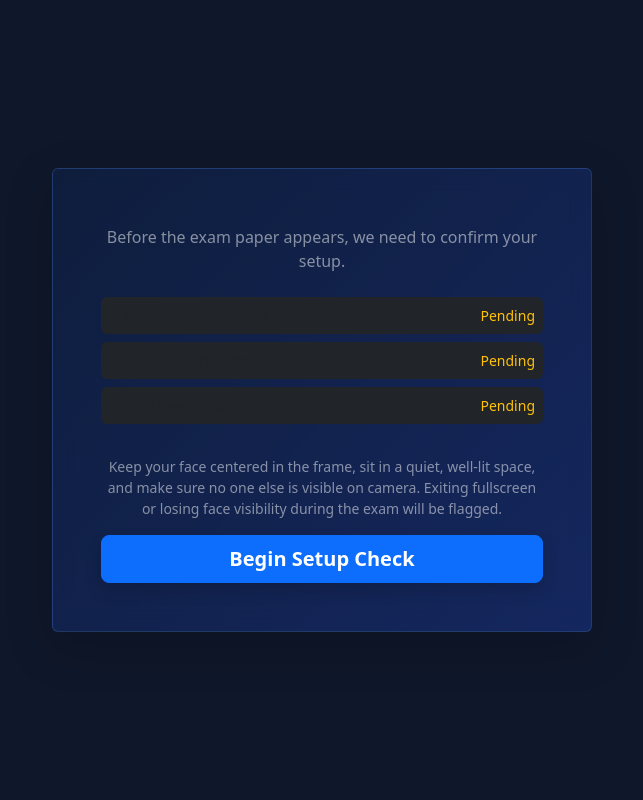
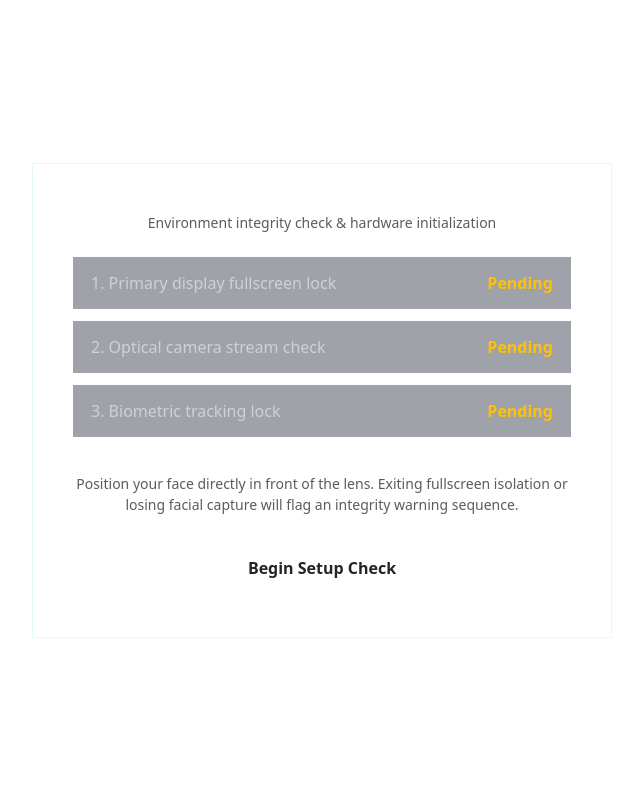
Before and after one commit to Jaskiratkaur912/ExamGuard-AI, a Flask app: template templates/exam_room.html in a window 1280 px wide. Shown: the whole page, without its empty margins (318-961 px from the left). Run offline with Flask 3, Linux system fonts and the light colour scheme; the template is opened without the code that fills it, so the values that code supplies are empty; some libraries are stand-ins or nearby versions.

Commit message:
Update exam_room.html

```diff
--- a/templates/exam_room.html
+++ b/templates/exam_room.html
@@ -1,103 +1,257 @@
-<!doctype html>
-<html lang="en">
-<head>
-  <meta charset="utf-8">
-  <meta name="viewport" content="width=device-width, initial-scale=1">
-  <title>{{ paper.title }} | Exam Room</title>
-  <link href="https://cdn.jsdelivr.net/npm/bootstrap@5.3.8/dist/css/bootstrap.min.css" rel="stylesheet">
+{% extends "base.html" %}
+
+{% block title %}{{ paper.title }} | Exam Room | ExamGuard-AI{% endblock %}
+
+{% block head %}
 <style>
-    html, body { background-color: #0f172a; color: #fff; height: 100%; overflow: hidden; }
-    .glass-panel {
-      background: linear-gradient(135deg, rgba(15, 32, 67, 0.75), rgba(30, 64, 175, 0.4));
-      backdrop-filter: blur(12px); border: 1px solid rgba(96, 165, 250, 0.2);
+  html, body {
+    height: 100%;
+    overflow: hidden;
   }
+
+  /* ── Verification Gate Screen ──────────── */
   #gate-screen {
-      position: fixed; inset: 0; z-index: 3000;
-      background: #0f172a; display: flex; align-items: center; justify-content: center;
+    position: fixed;
+    inset: 0;
+    z-index: 3000;
+    background: var(--bg-primary);
+    display: flex;
+    align-items: center;
+    justify-content: center;
+    padding: 24px;
   }
-    #exam-screen { display: none; height: 100vh; flex-direction: column; }
+  .gate-card {
+    max-width: 580px;
+    width: 100%;
+    border-radius: var(--radius-xl);
+    padding: 40px !important;
+    box-shadow: var(--shadow-glow-cyan);
+    animation: gateFadeIn 0.4s ease-out;
+  }
+  .check-step-row {
+    display: flex;
+    justify-content: space-between;
+    align-items: center;
+    padding: 14px 18px;
+    border-radius: var(--radius-md);
+    background: rgba(15, 23, 42, 0.4);
+    border: 1px solid var(--border-primary);
+    margin-bottom: 12px;
+    transition: all 0.2s ease;
+  }
+  .check-step-row:hover {
+    border-color: var(--border-hover);
+  }
+
+  /* ── Live Secure Exam Dashboard ─────────── */
+  #exam-screen {
+    display: none;
+    height: 100vh;
+    flex-direction: column;
+  }
+  .exam-nav {
+    height: 72px;
+    padding: 0 28px;
+    display: flex;
+    align-items: center;
+    justify-content: space-between;
+    border-bottom: 1px solid var(--border-primary);
+    background: rgba(7, 9, 19, 0.85);
+    backdrop-filter: blur(20px);
+    -webkit-backdrop-filter: blur(20px);
+    box-shadow: 0 4px 20px rgba(0,0,0,0.15);
+  }
+  .timer-display {
+    font-family: var(--font-mono);
+    font-size: 1.35rem;
+    font-weight: 700;
+    letter-spacing: 0.05em;
+    color: var(--accent-amber);
+    background: rgba(245, 158, 11, 0.08);
+    padding: 6px 16px;
+    border-radius: var(--radius-sm);
+    border: 1px solid rgba(245, 158, 11, 0.2);
+  }
+
+  /* ── Question & Content Presentation ───── */
+  .question-block {
+    background: rgba(13, 20, 38, 0.4);
+    border: 1px solid var(--border-primary);
+    border-radius: var(--radius-lg);
+    padding: 28px;
+    margin-bottom: 24px;
+    transition: border-color 0.25s, box-shadow 0.25s;
+  }
+  .question-block:hover {
+    border-color: var(--border-hover);
+    box-shadow: 0 8px 24px rgba(0, 0, 0, 0.2);
+  }
+  .option-label {
+    cursor: pointer;
+    display: flex;
+    align-items: center;
+    padding: 14px 18px;
+    border-radius: var(--radius-md);
+    border: 1px solid var(--border-primary);
+    margin-bottom: 10px;
+    transition: all 0.2s;
+    background: rgba(255, 255, 255, 0.01);
+  }
+  .option-label:hover {
+    background: rgba(59, 130, 246, 0.06);
+    border-color: rgba(59, 130, 246, 0.3);
+  }
+  .form-check-input {
+    margin-top: 0 !important;
+    background-color: rgba(15, 23, 42, 0.6);
+    border: 1px solid rgba(255, 255, 255, 0.15);
+  }
+  .form-check-input:checked {
+    background-color: var(--accent-blue);
+    border-color: var(--accent-blue);
+  }
+  .form-check-input:checked + .option-text {
+    color: var(--accent-blue);
+    font-weight: 600;
+  }
+  .option-text {
+    transition: color 0.2s;
+  }
+
+  #pdf-frame {
+    width: 100%;
+    height: 100%;
+    border: none;
+    background: #0b0f19;
+  }
+
+  /* ── Proctoring Feeds & Warnings ────────── */
   #cam-corner {
-      position: fixed; bottom: 16px; right: 16px; width: 160px; z-index: 1500;
-      border-radius: 10px; overflow: hidden; border: 2px solid rgba(96, 165, 250, 0.5);
-      box-shadow: 0 4px 16px rgba(0,0,0,0.5);
+    position: fixed;
+    bottom: 24px;
+    right: 24px;
+    width: 180px;
+    z-index: 1500;
+    border-radius: var(--radius-md);
+    overflow: hidden;
+    border: 2px solid rgba(59, 130, 246, 0.4);
+    box-shadow: var(--shadow-glow-blue);
+    transition: all 0.3s ease;
+    background: #000;
   }
-    #cam-corner video { width: 100%; display: block; }
+  #cam-corner video {
+    width: 100%;
+    display: block;
+    transform: scaleX(-1);
+  }
   #cam-status-badge {
-      position: absolute; bottom: 4px; left: 4px; right: 4px;
-      font-size: 0.65rem; text-align: center; padding: 2px 0; border-radius: 4px;
-      background: rgba(0,0,0,0.6);
+    position: absolute;
+    bottom: 0;
+    left: 0;
+    right: 0;
+    font-size: 0.7rem;
+    font-weight: 600;
+    text-align: center;
+    padding: 6px 4px;
+    background: rgba(6, 9, 19, 0.85);
+    backdrop-filter: blur(4px);
+    -webkit-backdrop-filter: blur(4px);
+    transition: color 0.2s;
+    font-family: var(--font-mono);
   }
-    .timer-display { font-family: monospace; font-size: 1.4rem; }
-    #pdf-frame { width: 100%; height: 100%; border: none; background: #fff; }
+
   #warning-toast {
-      position: fixed; top: 16px; left: 50%; transform: translateX(-50%);
-      z-index: 2500; max-width: 92%;
+    position: fixed;
+    top: 24px;
+    left: 50%;
+    transform: translateX(-50%);
+    z-index: 2500;
+    max-width: 480px;
+    width: 90%;
   }
-    .question-block { background: rgba(15,32,67,0.5); border: 1px solid rgba(96,165,250,0.2); border-radius: 10px; }
-    .option-label { cursor: pointer; display: block; padding: 8px 12px; border-radius: 8px; border: 1px solid rgba(255,255,255,0.1); margin-bottom: 6px; }
-    .option-label:hover { background: rgba(96,165,250,0.1); }
-    input[type="radio"]:checked + .option-text { color: #60a5fa; font-weight: bold; }
+  .alert-toast-custom {
+    background: rgba(239, 68, 68, 0.15);
+    border: 1px solid rgba(239, 68, 68, 0.3);
+    color: #fca5a5;
+    backdrop-filter: blur(8px);
+    -webkit-backdrop-filter: blur(8px);
+    border-radius: var(--radius-md);
+    box-shadow: 0 10px 30px rgba(0,0,0,0.3);
+    animation: toastSlideIn 0.25s cubic-bezier(0.16, 1, 0.3, 1);
+  }
+
+  @keyframes gateFadeIn {
+    from { opacity: 0; transform: scale(0.98); }
+    to { opacity: 1; transform: scale(1); }
+  }
+  @keyframes toastSlideIn {
+    from { opacity: 0; transform: translate(-50%, -20px); }
+    to { opacity: 1; transform: translate(-50%, 0); }
+  }
 </style>
-</head>
-<body>
+{% endblock %}
 
+{% block content %}
+<!-- SETUP MATRIX VALIDATION GATE -->
 <div id="gate-screen">
-    <div class="card glass-panel p-5 rounded shadow-lg text-center" style="max-width: 540px;">
-      <h3 class="fw-bold text-info mb-2">{{ paper.title }}</h3>
-      <p class="text-white-50 mb-4">Before the exam paper appears, we need to confirm your setup.</p>
+  <div class="card glass-panel gate-card text-center border-info border-opacity-10">
+    <h3 class="fw-bold mb-2 text-white">{{ paper.title }}</h3>
+    <p class="text-muted small mb-4">Environment integrity check & hardware initialization</p>
 
-      <div class="text-start small mb-4">
-        <div class="d-flex justify-content-between align-items-center mb-2 p-2 rounded bg-dark bg-opacity-40">
-          <span id="step-fullscreen-label">1. Enter fullscreen mode</span>
-          <span id="step-fullscreen-status" class="text-warning">Pending</span>
+    <div class="text-start mb-4">
+      <div class="check-step-row">
+        <span id="step-fullscreen-label" class="text-white-50">1. Primary display fullscreen lock</span>
+        <span id="step-fullscreen-status" class="text-warning fw-bold">Pending</span>
       </div>
-        <div class="d-flex justify-content-between align-items-center mb-2 p-2 rounded bg-dark bg-opacity-40">
-          <span id="step-camera-label">2. Allow camera access</span>
-          <span id="step-camera-status" class="text-warning">Pending</span>
+      <div class="check-step-row">
+        <span id="step-camera-label" class="text-white-50">2. Optical camera stream check</span>
+        <span id="step-camera-status" class="text-warning fw-bold">Pending</span>
       </div>
-        <div class="d-flex justify-content-between align-items-center mb-2 p-2 rounded bg-dark bg-opacity-40">
-          <span id="step-face-label">3. Face clearly visible</span>
-          <span id="step-face-status" class="text-warning">Pending</span>
+      <div class="check-step-row">
+        <span id="step-face-label" class="text-white-50">3. Biometric tracking lock</span>
+        <span id="step-face-status" class="text-warning fw-bold">Pending</span>
       </div>
     </div>
 
-      <div id="gate-camera-preview" class="mb-3 d-none">
-        <video id="gate-video" autoplay playsinline muted style="width: 100%; max-width: 320px; border-radius: 10px;"></video>
+    <div id="gate-camera-preview" class="mb-4 d-none">
+      <video id="gate-video" autoplay playsinline muted style="width: 100%; max-width: 280px; border-radius: var(--radius-md); border: 1px solid var(--border-primary); transform: scaleX(-1);"></video>
     </div>
 
-      <p class="text-white-50 small mb-3">
-        Keep your face centered in the frame, sit in a quiet, well-lit space, and make sure no
-        one else is visible on camera. Exiting fullscreen or losing face visibility during the
-        exam will be flagged.
+    <p class="text-muted small mb-4">
+      Position your face directly in front of the lens. Exiting fullscreen isolation or losing facial capture will flag an integrity warning sequence.
     </p>
 
-      <button id="start-checks-btn" class="btn btn-primary btn-lg px-5 fw-bold shadow">Begin Setup Check</button>
+    <button id="start-checks-btn" class="btn btn-primary-custom w-100 py-3 fw-bold">Begin Setup Check</button>
     <p id="gate-error" class="text-danger small mt-3 mb-0 d-none"></p>
   </div>
 </div>
 
+<!-- SECURE EXAM SCREEN -->
 <div id="exam-screen">
-    <nav class="navbar glass-panel px-4 d-flex justify-content-between">
-      <span class="navbar-brand fw-bold text-info fs-6 m-0">{{ paper.title }}</span>
+  <nav class="exam-nav">
+    <div class="d-flex align-items-center gap-2">
+      <span class="pulse-dot"></span>
+      <span class="fw-bold text-white fs-5 font-mono">{{ paper.title }}</span>
+    </div>
     <div class="d-flex align-items-center gap-4">
-        <span class="text-white-50 small">Violations logged: <span id="violation-count" class="text-warning fw-bold">0</span></span>
-        <span class="timer-display text-warning" id="timer-display">--:--:--</span>
-        <button class="btn btn-success btn-sm px-4 fw-bold" id="submit-exam-btn">Submit Exam</button>
+      <span class="text-muted small font-mono">Telemetry Flags: <span id="violation-count" class="text-warning fw-bold" style="font-size: 1.1rem;">0</span></span>
+      <span class="timer-display" id="timer-display">--:--:--</span>
+      <button class="btn btn-success-custom py-2 px-4 fw-bold" id="submit-exam-btn">Submit Assessment</button>
     </div>
   </nav>
 
-    <div class="flex-grow-1" id="exam-content-container" data-paper-type="{{ paper.type }}" style="overflow-y: auto;">
+  <div class="flex-grow-1" id="exam-content-container" data-paper-type="{{ paper.type }}" style="overflow-y: auto; background: rgba(5,7,14,0.35);">
     {% if paper.type == 'pdf' %}
-        <iframe id="pdf-frame" src="/exam-paper-file/{{ token }}/{{ paper.id }}"></iframe>
+      <iframe id="pdf-frame" src="/exam-paper-file/{{ token }}/{{ paper.id }}?t={{ access_token }}"></iframe>
     {% else %}
-        <div class="container py-4" style="max-width: 760px;">
+      <div class="container py-5" style="max-width: 780px;">
         {% for q in paper.questions %}
-          <div class="question-block p-4 mb-3">
-            <h6 class="fw-bold text-white mb-3">Q{{ loop.index }}. {{ q.question }}</h6>
+        <div class="question-block">
+          <h6 class="fw-bold mb-4 font-mono" style="line-height: 1.5; color: var(--text-main);">Q{{ loop.index }}. {{ q.question }}</h6>
           {% for opt in q.options %}
           <label class="option-label">
-              <input type="radio" name="q{{ loop.index0 }}" value="{{ loop.index0 }}" class="form-check-input me-2" data-qindex="{{ loop.index0 }}">
-              <span class="option-text">{{ opt }}</span>
+            <input type="radio" name="q{{ loop.index0 }}" value="{{ loop.index0 }}" class="form-check-input me-3" data-qindex="{{ loop.index0 }}">
+            <span class="option-text text-white-50">{{ opt }}</span>
           </label>
           {% endfor %}
         </div>
@@ -107,22 +261,25 @@
   </div>
 </div>
 
+<!-- PROCTOR CAM CORNER -->
 <div id="cam-corner" class="d-none">
   <video id="proctor-video" autoplay playsinline muted></video>
-    <div id="cam-status-badge" class="text-success">Face detected</div>
+  <div id="cam-status-badge" style="color: var(--accent-green)">Face detected</div>
 </div>
 
 <div id="warning-toast"></div>
 
+<!-- METADATA -->
 <div id="exam-metadata"
      data-token="{{ token }}"
      data-exam-id="{{ paper.id }}"
      data-duration="{{ paper.duration_minutes }}">
 </div>
+{% endblock %}
 
+{% block scripts %}
 <script src="https://cdn.jsdelivr.net/npm/@vladmandic/face-api/dist/face-api.js"></script>
 <script>
-    // Safe extraction from dataset variables eliminates pure JavaScript IDE compilation errors
   const metaEl = document.getElementById('exam-metadata');
   const TOKEN = metaEl.dataset.token;
   const EXAM_ID = metaEl.dataset.examId;
@@ -139,16 +296,19 @@
   let examSubmitted = false;
   let stream = null;
   let modelsReady = false;
+  const violationLog = [];
 
   function setStep(stepId, statusId, ok, label) {
-      document.getElementById(statusId).textContent = label;
-      document.getElementById(statusId).className = ok ? 'text-success' : 'text-warning';
+    const el = document.getElementById(statusId);
+    el.textContent = label;
+    el.className = ok ? 'text-success fw-bold' : 'text-warning fw-bold';
   }
 
   function showToast(message, level = 'warning') {
     const toast = document.createElement('div');
-      toast.className = `alert alert-${level} fw-bold shadow-lg mb-2`;
-      toast.textContent = message;
+    toast.className = `alert alert-toast-custom p-3 fw-bold mb-2 small d-flex align-items-center gap-2`;
+    if (level === 'danger') toast.style.background = 'rgba(239, 68, 68, 0.2)';
+    toast.innerHTML = `<span>⚠️</span> <span>${message}</span>`;
     document.getElementById('warning-toast').appendChild(toast);
     setTimeout(() => toast.remove(), 6000);
   }
@@ -156,64 +316,60 @@
   async function logViolation(reason) {
     violationCount++;
     document.getElementById('violation-count').textContent = violationCount;
-      showToast(`⚠️ ${reason}`, 'danger');
+    showToast(`${reason}`, 'danger');
     try {
       await fetch(`/exam/${TOKEN}/${EXAM_ID}/flag`, {
         method: 'POST',
         headers: { 'Content-Type': 'application/json' },
         body: JSON.stringify({ reason })
       });
-      } catch (e) { /* best-effort fallback */ }
+    } catch (e) {}
     violationLog.push({ reason, time: new Date().toISOString() });
   }
 
-    const violationLog = [];
-
-    // --- STEP 1: FULLSCREEN ---
   async function requestFullscreen() {
     try {
       await document.documentElement.requestFullscreen();
       return true;
-      } catch (e) {
-        return false;
-      }
+    } catch (e) { return false; }
   }
 
-    // --- STEP 2: CAMERA ---
   async function requestCamera() {
     try {
       stream = await navigator.mediaDevices.getUserMedia({ video: true, audio: false });
       gateVideo.srcObject = stream;
       gateCameraPreview.classList.remove('d-none');
       return true;
-      } catch (e) {
-        return false;
-      }
+    } catch (e) { return false; }
   }
 
-    // --- STEP 3: FACE CHECK (face-api.js) ---
   async function loadFaceModels() {
     const MODEL_URL = 'https://cdn.jsdelivr.net/npm/@vladmandic/face-api/model';
-      await faceapi.nets.tinyFaceDetector.loadFromUri(MODEL_URL);
+    await Promise.all([
+      faceapi.nets.tinyFaceDetector.loadFromUri(MODEL_URL),
+      faceapi.nets.faceLandmark68TinyNet.loadFromUri(MODEL_URL)
+    ]);
     modelsReady = true;
   }
 
   async function confirmFaceVisible() {
     if (!modelsReady) await loadFaceModels();
     await new Promise(r => setTimeout(r, 600));
-      const detection = await faceapi.detectSingleFace(gateVideo, new faceapi.TinyFaceDetectorOptions());
-      return !!detection;
+    const result = await faceapi
+      .detectSingleFace(gateVideo, new faceapi.TinyFaceDetectorOptions())
+      .withFaceLandmarks(true);
+    return !!result;
   }
 
   startChecksBtn.addEventListener('click', async () => {
     gateError.classList.add('d-none');
     startChecksBtn.disabled = true;
-      startChecksBtn.textContent = 'Checking…';
+    startChecksBtn.textContent = 'Verifying hardware pipeline...';
 
     const fsOk = await requestFullscreen();
-      setStep('step-fullscreen-label', 'step-fullscreen-status', fsOk, fsOk ? 'Done' : 'Failed');
+    setStep('step-fullscreen-label', 'step-fullscreen-status', fsOk, fsOk ? 'Verified' : 'Failed');
     if (!fsOk) {
-        gateError.textContent = 'Fullscreen permission is required to start the exam. Please allow it and try again.';
+      gateError.textContent = 'Fullscreen viewport lock is required. Enable permissions and retry.';
       gateError.classList.remove('d-none');
       startChecksBtn.disabled = false;
       startChecksBtn.textContent = 'Begin Setup Check';
@@ -221,20 +377,20 @@
     }
 
     const camOk = await requestCamera();
-      setStep('step-camera-label', 'step-camera-status', camOk, camOk ? 'Done' : 'Failed');
+    setStep('step-camera-label', 'step-camera-status', camOk, camOk ? 'Authorized' : 'Failed');
     if (!camOk) {
-        gateError.textContent = 'Camera access is required for proctoring. Please allow camera permission and try again.';
+      gateError.textContent = 'Optical capture stream unavailable. Verify webcam connections.';
       gateError.classList.remove('d-none');
       startChecksBtn.disabled = false;
       startChecksBtn.textContent = 'Begin Setup Check';
       return;
     }
 
-      document.getElementById('step-face-status').textContent = 'Detecting…';
+    document.getElementById('step-face-status').textContent = 'Analyzing...';
     const faceOk = await confirmFaceVisible();
-      setStep('step-face-label', 'step-face-status', faceOk, faceOk ? 'Done' : 'No face found');
+    setStep('step-face-label', 'step-face-status', faceOk, faceOk ? 'Locked' : 'Unresolved');
     if (!faceOk) {
-        gateError.textContent = 'We could not detect your face clearly. Improve lighting and center your face in frame, then try again.';
+      gateError.textContent = 'Facial target uncentered or not detected. Reposition inside the frame and retry.';
       gateError.classList.remove('d-none');
       startChecksBtn.disabled = false;
       startChecksBtn.textContent = 'Begin Setup Check';
@@ -247,7 +403,6 @@
   function enterExam() {
     gateScreen.style.display = 'none';
     examScreen.style.display = 'flex';
-
     const proctorVideo = document.getElementById('proctor-video');
     proctorVideo.srcObject = stream;
     document.getElementById('cam-corner').classList.remove('d-none');
@@ -257,7 +412,6 @@
     attachIntegrityListeners();
   }
 
-    // --- TIMER ---
   function startExamTimer() {
     const endTime = Date.now() + DURATION_MIN * 60 * 1000;
     const display = document.getElementById('timer-display');
@@ -277,9 +431,33 @@
     tick();
   }
 
-    // --- CONTINUOUS FACE / GAZE MONITORING ---
   let noFaceStreak = 0;
-    let lastFaceAlertAt = 0;
+  let lastAlertAt  = { gaze: 0, noface: 0, multi: 0 };
+  const ALERT_GAP  = 8000;
+
+  function avgPoint(pts) {
+    return {
+      x: pts.reduce((s, p) => s + p.x, 0) / pts.length,
+      y: pts.reduce((s, p) => s + p.y, 0) / pts.length
+    };
+  }
+
+  function computeGazeOffsets(landmarks) {
+    const pts      = landmarks.positions;
+    const noseTip  = pts[30];
+    const leftEye  = avgPoint(pts.slice(36, 42));
+    const rightEye = avgPoint(pts.slice(42, 48));
+    const eyeCtr   = { x: (leftEye.x + rightEye.x) / 2, y: (leftEye.y + rightEye.y) / 2 };
+    const eyeW     = Math.abs(rightEye.x - leftEye.x) || 1;
+    const horizRatio = Math.abs((noseTip.x - eyeCtr.x) / eyeW);
+
+    const chin         = pts[8];
+    const faceH        = Math.abs(chin.y - eyeCtr.y) || 1;
+    const vertRatio    = (noseTip.y - eyeCtr.y) / faceH;
+    const vertDeviation = Math.abs(vertRatio - 0.42);
+
+    return { horizRatio, vertDeviation };
+  }
 
   async function startProctoringLoop() {
     const video = document.getElementById('proctor-video');
@@ -288,65 +466,79 @@
     setInterval(async () => {
       if (examSubmitted) return;
       try {
-          const detections = await faceapi.detectAllFaces(video, new faceapi.TinyFaceDetectorOptions());
+        const detections = await faceapi
+          .detectAllFaces(video, new faceapi.TinyFaceDetectorOptions())
+          .withFaceLandmarks(true);
+
+        const now = Date.now();
 
         if (detections.length === 0) {
+          badge.textContent = '⚠️ No target feed';
+          badge.style.color = 'var(--accent-red)';
+          badge.parentElement.style.borderColor = 'var(--accent-red)';
           noFaceStreak++;
-            badge.textContent = 'No face detected';
-            badge.parentElement.style.borderColor = '#ef4444';
-            if (noFaceStreak >= 3 && Date.now() - lastFaceAlertAt > 8000) {
-              lastFaceAlertAt = Date.now();
-              logViolation('No face detected in camera frame.');
+          if (noFaceStreak >= 3 && now - lastAlertAt.noface > ALERT_GAP) {
+            lastAlertAt.noface = now;
+            logViolation('No face detected — student may have left the camera frame.');
           }
         } else if (detections.length > 1) {
           noFaceStreak = 0;
-            badge.textContent = `${detections.length} faces detected`;
-            badge.parentElement.style.borderColor = '#ef4444';
-            if (Date.now() - lastFaceAlertAt > 8000) {
-              lastFaceAlertAt = Date.now();
-              logViolation('Multiple faces detected in camera frame.');
+          badge.textContent = `⚠️ Multi-face context`;
+          badge.style.color = 'var(--accent-red)';
+          badge.parentElement.style.borderColor = 'var(--accent-red)';
+          if (now - lastAlertAt.multi > ALERT_GAP) {
+            lastAlertAt.multi = now;
+            logViolation('Multiple faces detected — possible external assistance.');
           }
         } else {
           noFaceStreak = 0;
-            badge.textContent = 'Face detected';
-            badge.parentElement.style.borderColor = 'rgba(96, 165, 250, 0.5)';
+          const { horizRatio, vertDeviation } = computeGazeOffsets(detections[0].landmarks);
+          const strongHoriz = horizRatio > 0.45;
+          const mildHoriz   = horizRatio > 0.30;
+          const vertLook    = vertDeviation > 0.20;
 
-            const box = detections[0].box;
-            const frameW = video.videoWidth || 320;
-            const centerX = box.x + box.width / 2;
-            const offsetRatio = Math.abs(centerX - frameW / 2) / (frameW / 2);
-            if (offsetRatio > 0.45) {
-              if (Date.now() - lastFaceAlertAt > 8000) {
-                lastFaceAlertAt = Date.now();
-                logViolation('Significant head turn away from screen detected.');
+          if (strongHoriz || (mildHoriz && vertLook)) {
+            badge.textContent = `👀 Anomalous Gaze Vector`;
+            badge.style.color = '#f97316';
+            badge.parentElement.style.borderColor = '#f97316';
+            if (now - lastAlertAt.gaze > ALERT_GAP) {
+              lastAlertAt.gaze = now;
+              logViolation(`Strong head turn detected — student may be consulting a nearby device.`);
+            }
+          } else if (mildHoriz) {
+            badge.textContent = `👀 Deviated Vector`;
+            badge.style.color = 'var(--accent-amber)';
+            badge.parentElement.style.borderColor = 'var(--accent-amber)';
+            if (now - lastAlertAt.gaze > ALERT_GAP * 2) {
+              lastAlertAt.gaze = now;
+              logViolation(`Mild head turn detected.`);
+            }
+          } else {
+            badge.textContent = '✅ Tracking Secure';
+            badge.style.color = 'var(--accent-green)';
+            badge.parentElement.style.borderColor = 'rgba(59, 130, 246, 0.4)';
           }
         }
-          }
-        } catch (e) { /* silent catch for model sync pauses */ }
-      }, 2000);
+      } catch (e) {}
+    }, 1500);
   }
 
-    // --- TAB SWITCH / FULLSCREEN EXIT DETECTION ---
   function attachIntegrityListeners() {
     document.addEventListener('visibilitychange', () => {
       if (document.hidden && !examSubmitted) {
         logViolation('Student switched tabs or minimized the window.');
       }
     });
-
     document.addEventListener('fullscreenchange', () => {
       if (!document.fullscreenElement && !examSubmitted) {
         logViolation('Student exited fullscreen mode.');
-          showToast('You exited fullscreen. Please return to fullscreen to continue your exam.', 'danger');
       }
     });
-
     window.addEventListener('blur', () => {
       if (!examSubmitted) logViolation('Browser window lost focus.');
     });
   }
 
-    // --- SUBMIT ---
   document.getElementById('submit-exam-btn').addEventListener('click', () => {
     if (confirm('Submit the exam now? You cannot change answers after submitting.')) {
       finishExam(false);
@@ -377,7 +569,7 @@
       }
       alert(msg);
     } catch (e) {
-        alert('Your exam answers could not be sent to the server. Please contact your instructor immediately and do not close this tab.');
+      alert('Your exam answers could not be sent to the server. Please contact your instructor immediately.');
       examSubmitted = false;
       return;
     }
@@ -394,5 +586,4 @@
     }
   });
 </script>
-</body>
-</html>
+{% endblock %}
```
Lines whose indentation alone changed are shown as unchanged.
